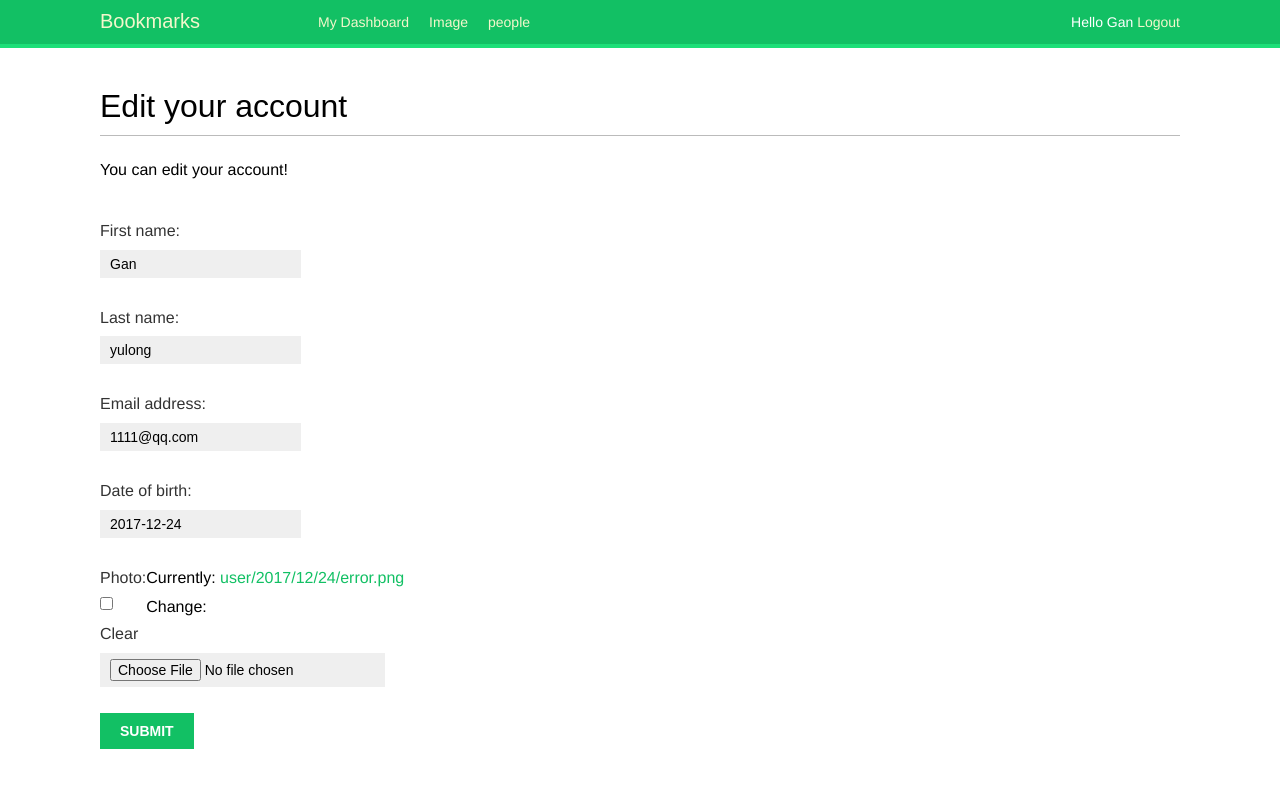
After one commit to MrLalala/Social, a Django app: page /account/edit/ in a window 1280 px wide. The commit adds this page. Run offline with Django 3.2, Linux system fonts and the light colour scheme; a user stored in the database is signed in; data comes from the database, SQL or seed files in the repository; both versions use the stored data as it was after the commit.

Commit message:
添加了扩展的model

```diff
--- a/account/forms.py
+++ b/account/forms.py
@@ -1,6 +1,7 @@
 # coding:utf-8
 from django import forms
 from django.contrib.auth.models import User
+from .models import Profile
 
 
 class LoginForm(forms.Form):
@@ -28,3 +29,15 @@ class UserRegistrationForm(forms.ModelForm):
         if cd['password'] != cd['password2']:
             raise forms.ValidationError('Password don`t match')
         return cd['password']
+
+
+class UserEditForm(forms.ModelForm):
+    class Meta:
+        model = User
+        fields = ('first_name', 'last_name', 'email')
+
+
+class ProfileEditForm(forms.ModelForm):
+    class Meta:
+        model = Profile
+        fields = ('date_of_birth', 'photo')
--- a/account/models.py
+++ b/account/models.py
@@ -2,5 +2,19 @@
 from __future__ import unicode_literals
 
 from django.db import models
+from django import forms
+from django.conf import settings
+from django.contrib.auth.models import User
+
+
+class Profile(models.Model):
+    # 将两者进行一对一的关联，用于扩展User模型。
+    # 这里并没有直接使用User，而是通过一个名为AUTH_USER_MODEL来引用。
+    user = models.OneToOneField(settings.AUTH_USER_MODEL)
+    date_of_birth = models.DateField(blank=True, null=True)
+    photo = models.ImageField(upload_to='user/%Y/%m/%d', blank=True)
+
+    def __str__(self):
+        return 'Profile for user {}'.format(self.user.username)
 
 # Create your models here.
--- a/account/templates/registration/login.html
+++ b/account/templates/registration/login.html
@@ -10,7 +10,7 @@ Login
       Please try again.
     </p>
   {% else %}
-    <p>Please, use the following form to log-in:</p>
+    <p>Please, use the following form to log-in. If you don't have an account <a href="{% url "register" %}">register here</a></p>
   {% endif %}
   <div class="login-form">
     <form action="{% url 'login' %}" method="post">
--- a/account/urls.py
+++ b/account/urls.py
@@ -35,4 +35,6 @@ urlpatterns = [
         name='password_reset_complete'),
     url(r'^dashboard/$', views.dashboard, name='dashboard'),
     url(r'^register/$', views.register, name='register'),
+    url(r'^edit/$', views.edit, name='edit'),
+
 ]
--- a/account/views.py
+++ b/account/views.py
@@ -1,9 +1,10 @@
 # -*- coding: utf-8 -*-
 from __future__ import unicode_literals
-from .forms import LoginForm, UserRegistrationForm
+from .forms import LoginForm, UserRegistrationForm, UserEditForm, ProfileEditForm
 from django.contrib.auth import authenticate, login
 from django.shortcuts import render, HttpResponse
 from django.contrib.auth.decorators import login_required
+from .models import Profile
 
 
 def user_login(request):
@@ -46,7 +47,29 @@ def register(request):
             )
             # 保存用户
             new_user.save()
+            profile = Profile.objects.create(user=new_user)
             return render(request, 'account/register_done.html', {'new_user': new_user})
     else:
         user_form = UserRegistrationForm()
     return render(request, 'account/register.html', {'user_form': user_form})
+
+
+@login_required
+def edit(request):
+    if request.method == 'POST':
+        # 将实例指定为request的用户,指定数据来源
+        # 通常对于含有两个Model的表单的处理皆是如此。。。
+        user_form = UserEditForm(instance=request.user,
+                                 data=request.POST)
+        # 通过一对一的关系，使用request.user找到对应的profile
+        # 对于一些特殊的Model，如含有文件的，要指定其文件来源。。？
+        profile_form = ProfileEditForm(instance=request.user.profile,
+                                       data=request.POST,
+                                       files=request.FILES)
+        if user_form.is_valid() and profile_form.is_valid():
+            user_form.save()
+            profile_form.save()
+    else:
+        user_form = UserEditForm(instance=request.user)
+        profile_form = ProfileEditForm(instance=request.user.profile)
+    return render(request, 'account/edit.html', {'user_form': user_form, 'profile_form': profile_form})
--- a/social/settings.py
+++ b/social/settings.py
@@ -126,6 +126,9 @@ STATICFILES_DIRS = (
     os.path.join(BASE_DIR, 'common_static'),
 )
 
+MEDIA_URL = "/media/"
+MEDIA_ROOT = os.path.join(BASE_DIR, 'media')
+
 LOGIN_REDIRECT_URL = reverse_lazy('dashboard')
 LOGIN_URL = reverse_lazy('login')
 LOGOUT_URL = reverse_lazy('logout')
--- a/social/urls.py
+++ b/social/urls.py
@@ -15,9 +15,15 @@ Including another URLconf
 """
 from django.conf.urls import url, include
 from django.contrib import admin
-import account.urls
+from django.conf import settings
+from django.conf.urls.static import static
 
 urlpatterns = [
     url(r'^admin/', admin.site.urls),
     url(r'^account/', include('account.urls')),
 ]
+
+if settings.DEBUG:
+    urlpatterns += static(
+        settings.MEDIA_URL, document_root=settings.MEDIA_ROOT
+    )
--- a/templates/account/dashboard.html
+++ b/templates/account/dashboard.html
@@ -2,5 +2,6 @@
 {% block title %}Dashboard{% endblock %}
 {% block content %}
   <h1>Dashboard</h1>
-  <p>Welcome to your dashboard.</p>
+  <p>You can <a href="{% url 'edit' %}">edit your profile</a>
+  or <a href="{% url 'password_change' %}">change your password</a></p>
 {% endblock %}
--- /dev/null
+++ b/templates/account/edit.html
@@ -0,0 +1,15 @@
+{% extends 'base.html' %}
+{% block title %}
+Edit your Account
+{% endblock %}
+{% block content %}
+<h1>Edit your account</h1>
+    <p>You can edit your account!</p>
+    {# 通过enctype开启文件上传 #}
+    <form action="." method="post" enctype="multipart/form-data">
+        {{ user_form.as_p }}
+        {{ profile_form.as_p }}
+        {% csrf_token %}
+        <p><input type="submit" value="Submit"></p>
+    </form>
+{% endblock %}
```
Also changed, not shown: account/admin.py (+8 -0 lines), account/migrations/0001_initial.py (added), db.sqlite3, media/user/2017/12/24/error.png (added).
